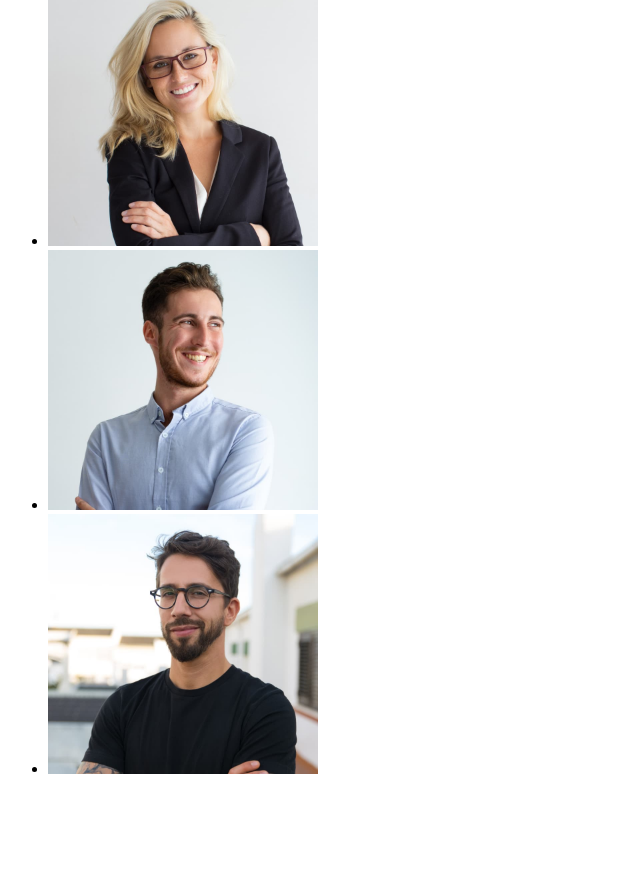
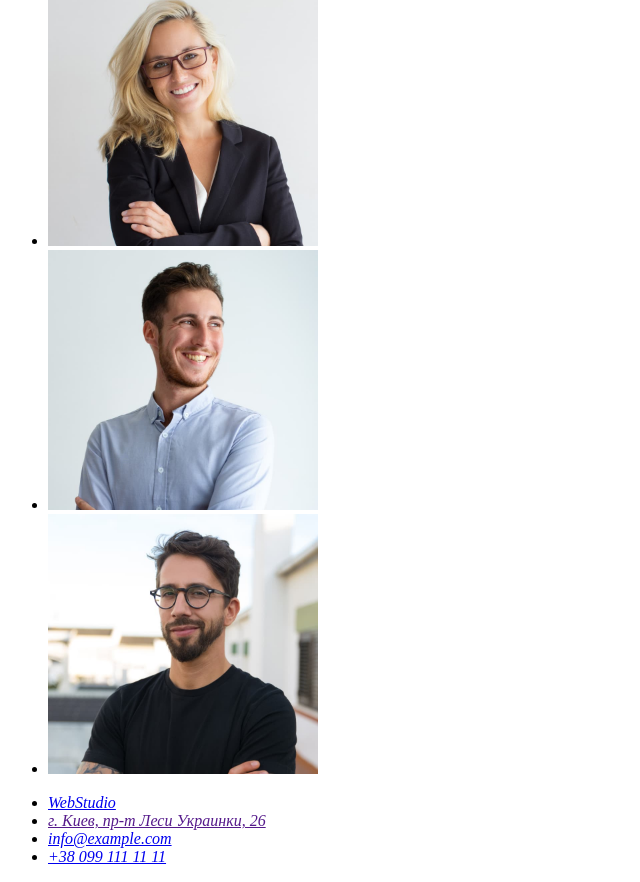
Before and after one commit to DimaKirdanov/goit-markup-hw-01, a plain HTML site: page index.html in a window 1280 px wide. Shown: the part 1846-2728 px from the top of the page, without its empty margins (0-640 px from the left). Before the commit the page ends 2640 px from the top, so only its background shows below. Drawn offline with Linux system fonts and the light colour scheme.

Commit message:
Делает футер

```diff
--- a/index.html
+++ b/index.html
@@ -10,7 +10,7 @@
     <!-- это шапка -->
     <header>
       <nav>
-        <a href="">WebStudio</a>
+        <a href="index.html">WebStudio</a>
         <ul>
           <li><a href="">Студия</a></li>
           <li><a href="">Портфолио</a></li>
@@ -20,10 +20,13 @@
       <a href="mailto:info@devstudio.com">info@devstudio.com</a>
       <a href="tel:+380961111111">+38 096 111 11 11</a>
     </header>
+
     <!-- уникальный контент -->
     <main>
       <h1>Эффективные решения для вашего бизнеса</h1>
       <button type="button">Заказать услугу</button>
+
+      <!-- Особенности -->
       <section>
         <ul>
           <li>
@@ -56,6 +59,8 @@
           </li>
         </ul>
       </section>
+
+      <!-- Чем мы занимаемся -->
       <section>
         <h2>Чем мы занимаемся</h2>
         <ul>
@@ -85,6 +90,8 @@
           </li>
         </ul>
       </section>
+
+      <!-- наша команда -->
       <section>
         <h2>Наша команда</h2>
         <ul>
@@ -126,9 +133,25 @@
         </ul>
       </section>
     </main>
+
     <!-- подвал -->
     <footer>
-
+      <address>
+        <ul>
+          <li>
+            <a href="index.html">WebStudio</a>
+          </li>
+          <li>
+            <a href="">г. Киев, пр-т Леси Украинки, 26</a>
+          </li>
+          <li>
+            <a href="mailto:info@example.com">info@example.com</a>
+          </li>
+          <li>
+            <a href="tel:+380991111111">+38 099 111 11 11</a>
+          </li>
+        </ul>
+      </address>
     </footer>
   </body>
 </html>
```
